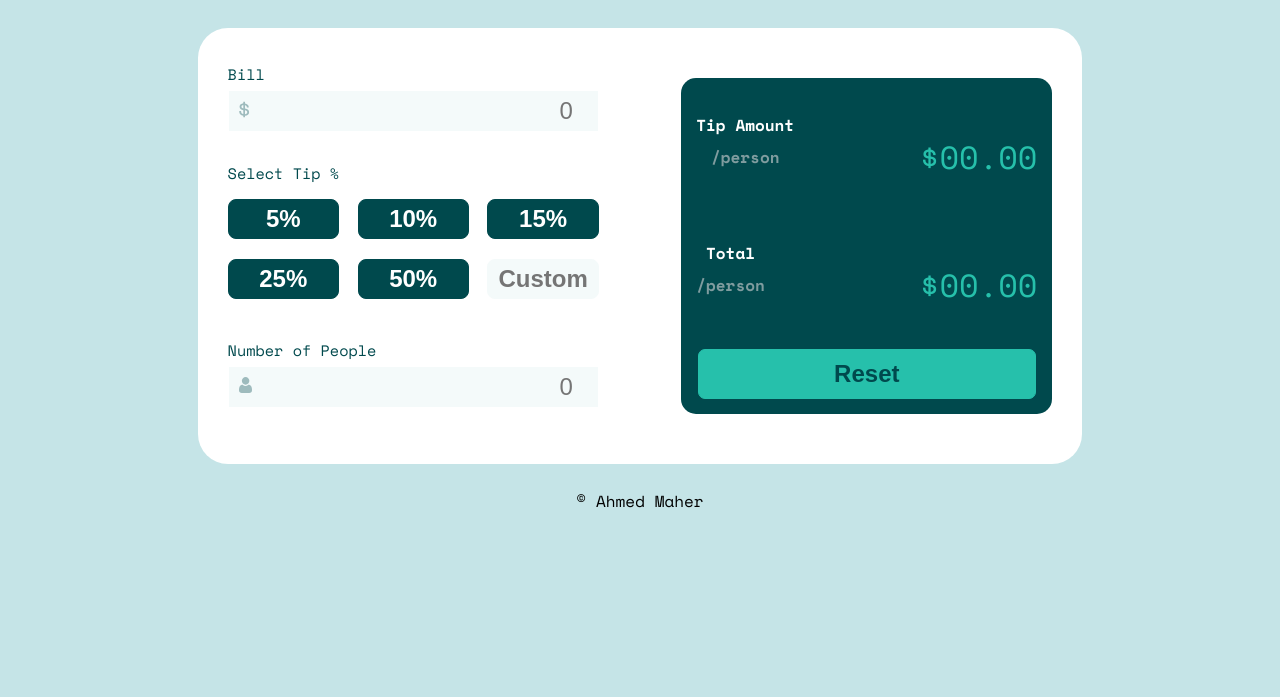
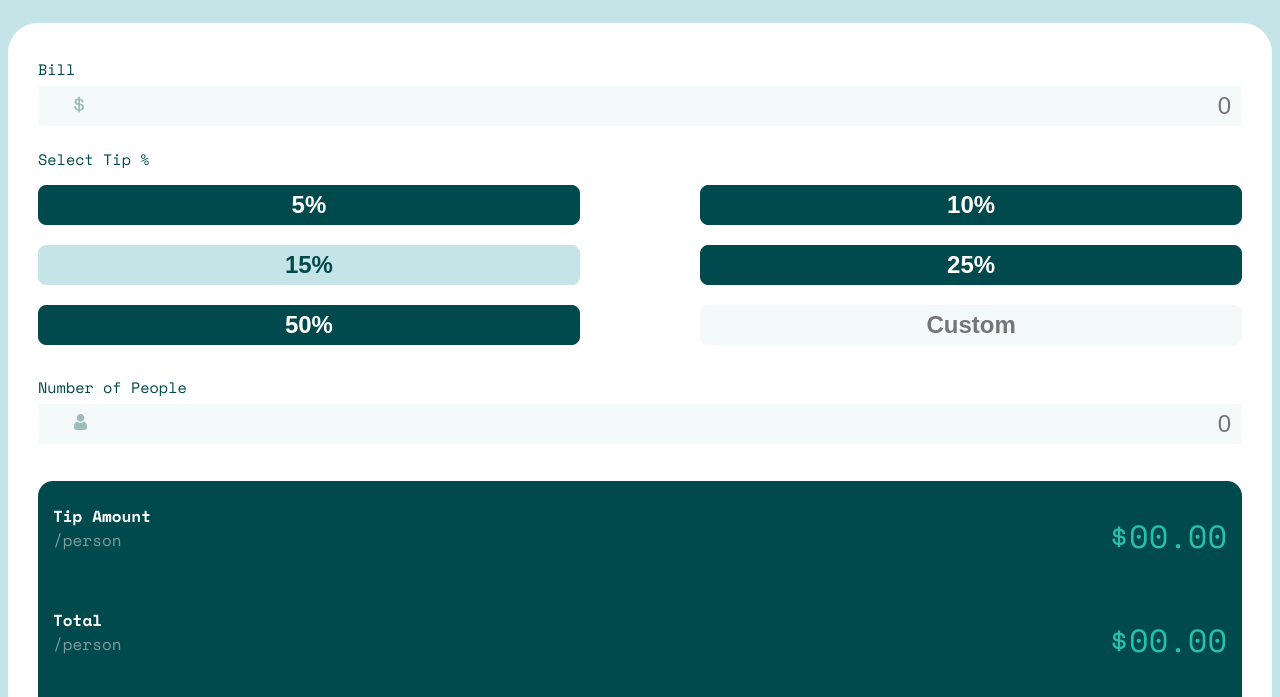
Before and after one commit to AhmedMaher015/tipCalculatorApp, a website: page index.html in a window 1280 px wide. Shown: the part 75-772 px from the top of the page. Drawn offline with nearby package versions, Linux system fonts and the light colour scheme.

Commit message:
edit some css and sass

```diff
--- a/index.html
+++ b/index.html
@@ -26,37 +26,56 @@
       <div class="components">
         <label for="bill">Bill</label>
         <div class="bill-container">
-          <input type="number" name="Bill" id="bill" placeholder="0">
+          <input type="text" name="Bill" id="bill" placeholder="0">
           <img src="/images/icon-dollar.svg" alt="dollar icon">
         </div>
+        <p class="bill-error"></p>
+
 
         <label>Select Tip %</label>
         <div class="tip-value">
           <button class="btn-5">5%</button>
           <button class="btn-10">10%</button>
-          <button class="btn-15">15%</button>
+          <button class="btn-15 selected">15%</button>
           <button class="btn-25">25%</button>
           <button class="btn-50">50%</button>
           <input type="text" class="custom" placeholder="Custom">
         </div>
+        <p class="custom-error"></p>
 
         <label for="people">Number of People</label>
         <div class="people-number">
-          <input type="number" name="People Number" id="people" placeholder="0" class="people-number-value">
+          <input type="text" name="People Number" id="people" placeholder="0" class="people-number-value">
           <img src="/images/icon-person.svg" alt="person icon">
         </div>
+        <p class="people-number-error"></p>
+
 
       </div>
       <div class="result">
 
         <div class="tip-amount">
-          <h3>Tip Amount<span>/person</span></h3>
-          <p class="tip-amount-result">$00.00</p>
+
+          <div>
+            <h3>Tip Amount</h3>
+            <p>/person</p>
+          </div>
+
+          <div>
+            <p class="tip-amount-result">$00.00</p>
+          </div>
+
         </div>
 
         <div class="total">
-          <h3>Total<span>/person</span></h3>
-          <p class="total-result">$00.00</p>
+          <div>
+            <h3>Total</h3>
+            <p>/person<p>
+          </div>
+
+          <div>
+            <p class="total-result">$00.00</p>
+          </div>
         </div>
 
         <button class="reset">Reset</button>
--- a/styles/styles.scss
+++ b/styles/styles.scss
@@ -20,8 +20,13 @@ $White-color: hsl(0, 0%, 100%);
             border: 1px solid $White-color;
             font-size: 1.5em;
             text-align: right;
+
             &:focus {
                 outline: none;
+            }
+
+            &:hover{
+                border: 2px solid $cyan;
             }
         }
 
@@ -41,7 +46,7 @@ $White-color: hsl(0, 0%, 100%);
     text-align: center;
     font-weight: bold;
     border-radius: 8px;
-    cursor: pointer;;
+    cursor: pointer;
 
     &:focus {
         outline: none;
@@ -53,21 +58,20 @@ $White-color: hsl(0, 0%, 100%);
     display: flex;
     flex-flow: row wrap;
     justify-content: space-between;
-    align-items: stretch;
+    text-align: left;
+    // align-items: stretch;
 
-    h3 {
-        color: $White-color;
-        width: max-content;
-        display: inline-block;
-        span {
-            display: block;
+    div {
+        line-height: 0.5;
+        margin-bottom: 11%;
+        h3 {
+            color: $White-color;
+        }
+
+        p {
             color: $Dark-grayish-cyan-2;
         }
-    }
 
-    p {
-        color: $cyan;
-        font-size: 2em;
     }
 }
 
@@ -89,7 +93,7 @@ header , footer {
 main {
     background-color: $White-color;
     padding: 30px;
-    margin: 15px auto;
+    margin: 10px auto;
     border-radius: 30px;
     line-height: 2;
     display: flex;
@@ -119,6 +123,10 @@ main {
                     background-color: $Very-dark-cyan;
                     color: $White-color;
                     border: 1px solid $Very-dark-cyan;
+
+                    &:hover {
+                        background-color: hsla(183, 100%, 15%, 0.801);
+                    }
                 }
 
                 .custom {
@@ -126,6 +134,10 @@ main {
                     background-color: $Light-grayish-cyan-2;
                     border: 1px solid $Light-grayish-cyan-2;
                     color: $Very-dark-cyan;
+
+                    &:focus{
+                        border: 2px solid $cyan;
+                    }
                 }
 
             }
@@ -139,9 +151,16 @@ main {
             margin: 20px 0px;
             border-radius: 15px;
             text-align: center;
-
+            display: flex;
+            flex-flow: column wrap;
+            justify-content: space-between;
             .tip-amount , .total {
               @include result-total-amount();
+
+              .tip-amount-result , .total-result{
+                    color: $cyan;
+                    font-size: 2em;
+                }
             }
 
             .reset {
@@ -158,15 +177,35 @@ main {
                     outline: 0;
                 }
 
+                &:hover {
+                    background-color: hsla(172, 67%, 45%, 0.788);
+                }
+
+                &:active {
+                    background-color: $Light-grayish-cyan-1;
+                }
+
             }
 
         }
 }
 
 
+.selected {
+    background-color: $Light-grayish-cyan-1 !important;
+    color: $Very-dark-cyan !important;
+    border: 1px solid $Light-grayish-cyan-1 !important;
+}
+
+// error label
+
+.bill-error , .custom-error , .people-number-error {
+    color: red;
+    text-align: right;
+}
 // decktop screen
 
-@media (min-width: 768px) {
+@media (min-width: 1300px) {
     main {
         width: 70%;
         flex-flow: row wrap;
```
Also changed, not shown: styles/styles.css, 1 other file.
